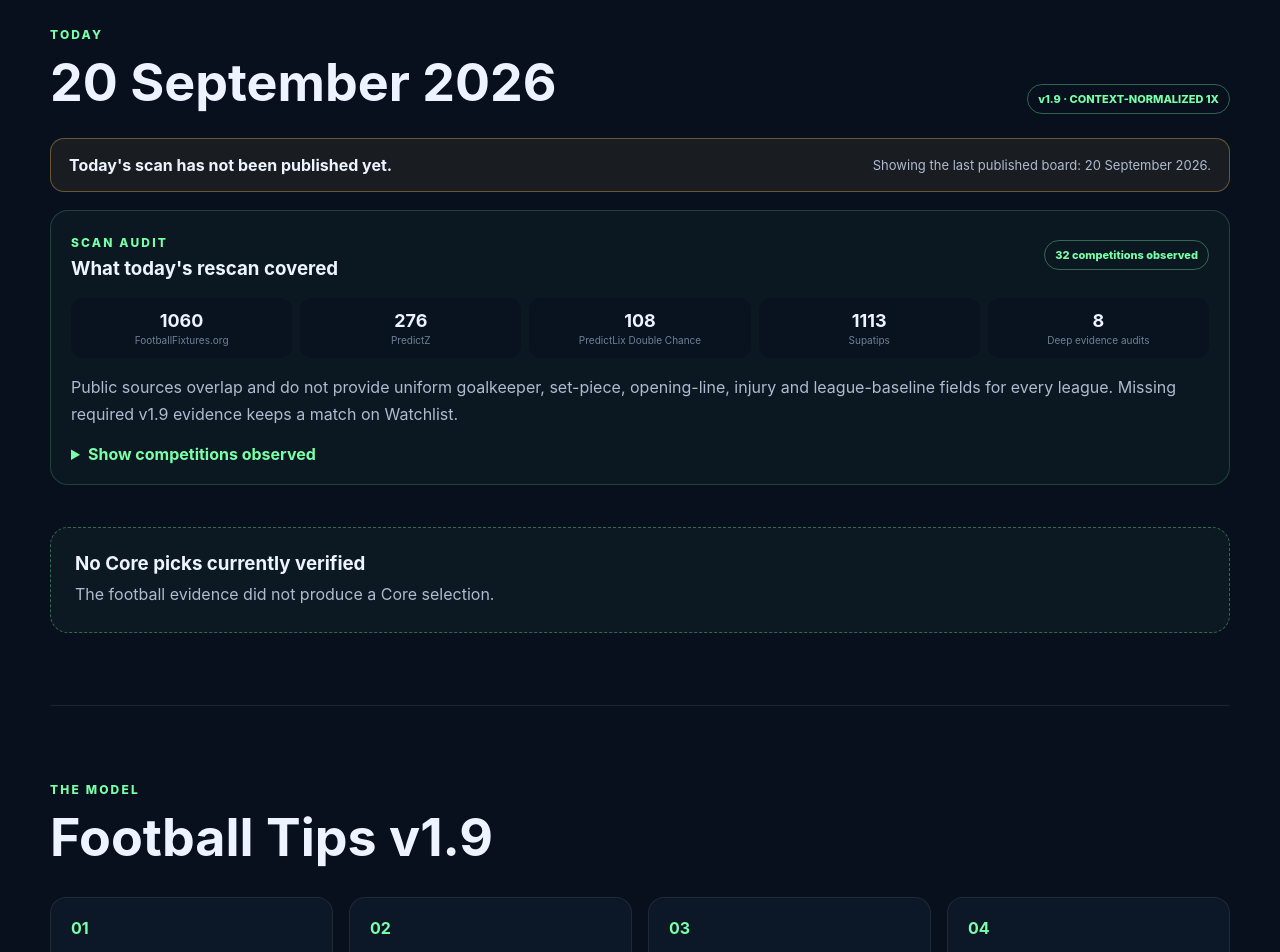
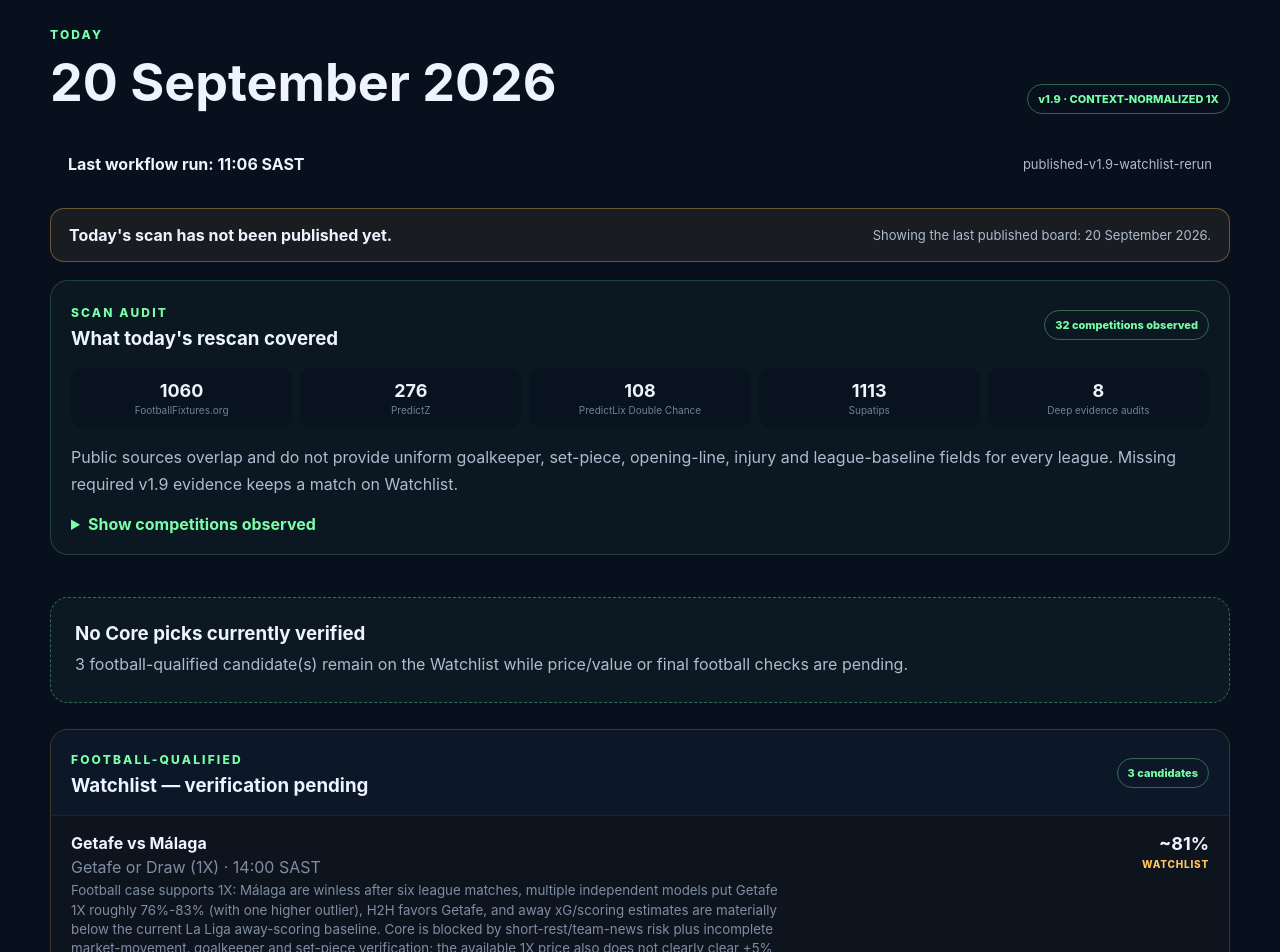
Before and after one commit to BaloyiTK/football-tips, a Next.js app: page / in a window 1280 px wide. Shown: the part 720-1672 px from the top of the page. Built offline with nearby package versions, Linux system fonts and the light colour scheme.

Commit message:
Render published Core and Watchlist rows directly

```diff
--- a/app/page.jsx
+++ b/app/page.jsx
@@ -29,8 +29,15 @@ export default function HomePage() {
     type: 'idle',
     message: '',
   });
-  const candidates = data.candidates ?? data.core ?? [];
-  const valueSelection = useMemo(() => selectCorePicks(candidates), [candidates]);
+  const candidates = data.candidates ?? [];
+  const computedSelection = useMemo(() => selectCorePicks(candidates), [candidates]);
+  const publishedCore = Array.isArray(data.core) ? data.core : [];
+  const publishedWatchlist = candidates.filter((pick) => String(pick.classification || '').toUpperCase() === 'WATCHLIST');
+  const valueSelection = {
+    core: publishedCore.length > 0 ? publishedCore : computedSelection.core,
+    watchlist: publishedWatchlist.length > 0 ? publishedWatchlist : computedSelection.watchlist,
+    skip: computedSelection.skip,
+  };
   const isStale = Boolean(data.dateISO && data.dateISO !== sastTodayKey());
 
   useEffect(() => {
@@ -149,6 +156,13 @@ export default function HomePage() {
 
           {loading ? <p className="muted">Loading picks…</p> : null}
 
+          {!loading && data.runAtSAST ? (
+            <div className="status-banner">
+              <strong>Last workflow run: {data.runAtSAST} SAST</strong>
+              <span>{data.publicationStatus || 'published'}</span>
+            </div>
+          ) : null}
+
           {!loading && isStale ? (
             <div className="status-banner warning">
               <strong>Today's scan has not been published yet.</strong>
@@ -229,16 +243,18 @@ export default function HomePage() {
                   <div>
                     <strong>{pick.fixture}</strong>
                     <span>{pick.market || 'Best market pending'} · {pick.kickoff || 'KO pending'}</span>
-                    <small>{pick.assessment?.reasons?.[0] || 'Football profile passed; Core confirmation is pending.'}</small>
+                    <small>{pick.reason || pick.assessment?.reasons?.[0] || 'Football profile passed; Core confirmation is pending.'}</small>
                   </div>
                   <div className="watchlist-meta">
                     <b>{displayProbability(pick.probability)}</b>
                     <span>{
-                      pick.assessment?.priceStatus === 'pending'
-                        ? 'PRICE PENDING'
-                        : pick.assessment?.priceStatus === 'verified-football-pending'
-                          ? 'FOOTBALL CHECK'
-                          : 'NOT CORE VALUE'
+                      pick.classification === 'WATCHLIST'
+                        ? 'WATCHLIST'
+                        : pick.assessment?.priceStatus === 'pending'
+                          ? 'PRICE PENDING'
+                          : pick.assessment?.priceStatus === 'verified-football-pending'
+                            ? 'FOOTBALL CHECK'
+                            : 'NOT CORE VALUE'
                     }</span>
                   </div>
                 </div>
```
